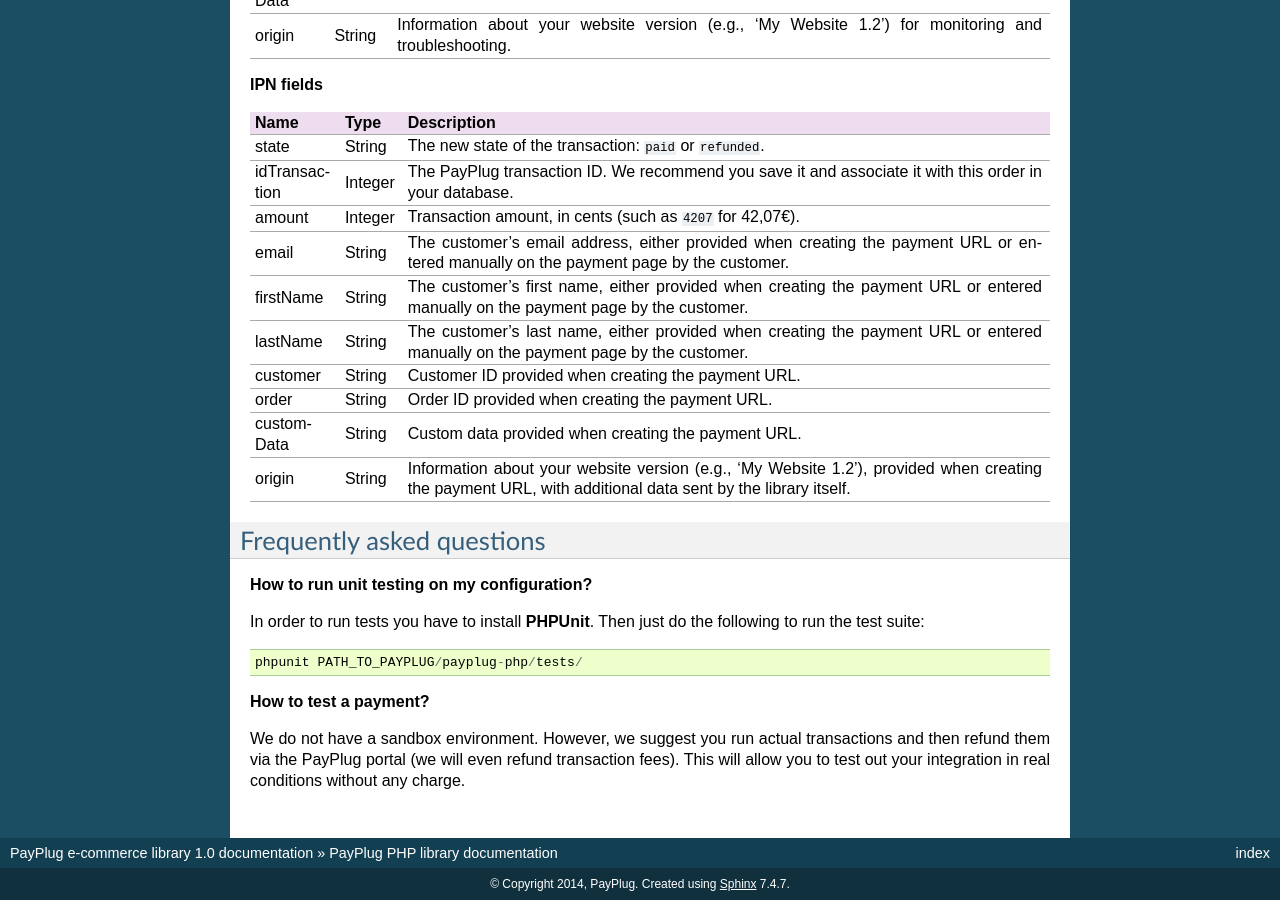
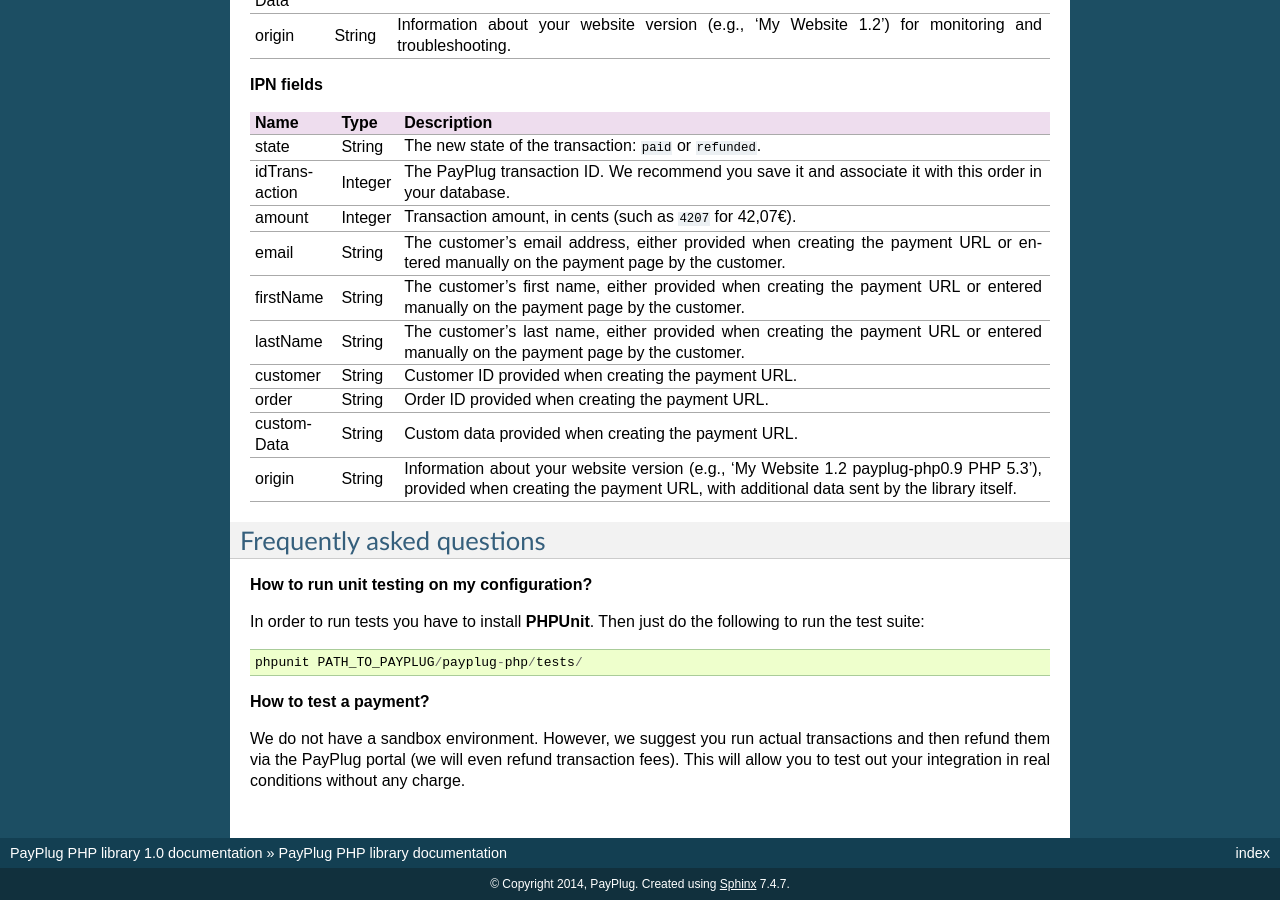
Before and after one commit to payplug/payplug-php, a Sphinx documentation site: the page built from docs/index.rst, in a window 1280 px wide and 900 px high, scrolled down 2949 px. Built offline with Sphinx 7.4.7, drawn with Linux system fonts in a browser that asks for light colours; some of the changed text lies outside the part shown.

Commit message:
change origin example

```diff
--- a/docs/conf.py
+++ b/docs/conf.py
@@ -43,7 +43,7 @@
 master_doc = 'index'
 
 # General information about the project.
-project = u'PayPlug e-commerce library'
+project = u'PayPlug PHP library'
 copyright = u'2014, PayPlug'
 
 # The version info for the project you're documenting, acts as replacement for
--- a/docs/index.rst
+++ b/docs/index.rst
@@ -168,7 +168,7 @@
 -------------- ------- -
 customData     String  Custom data provided when creating the payment URL.
 -------------- ------- -
-origin         String  Information about your website version (e.g., 'My Website 1.2'), provided when creating the payment URL, with additional data sent by the library itself.
+origin         String  Information about your website version (e.g., 'My Website 1.2 payplug-php0.9 PHP 5.3'), provided when creating the payment URL, with additional data sent by the library itself.
 ============== ======= =
 
 
```
